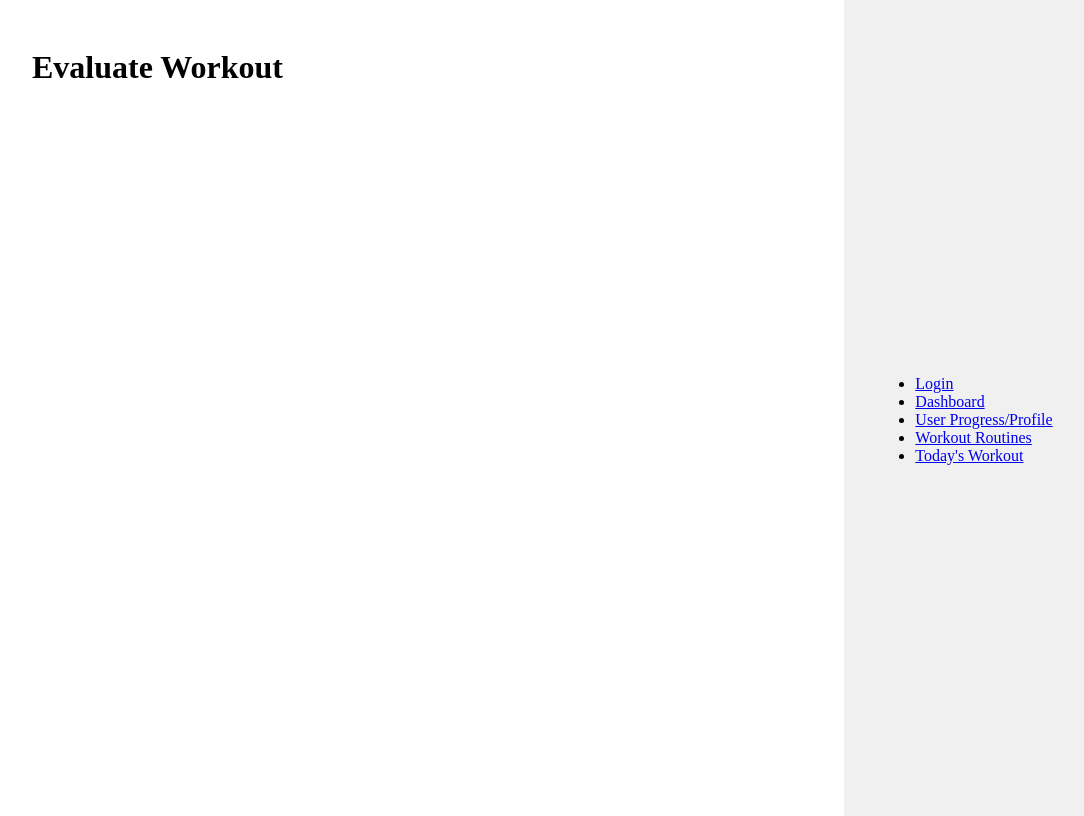
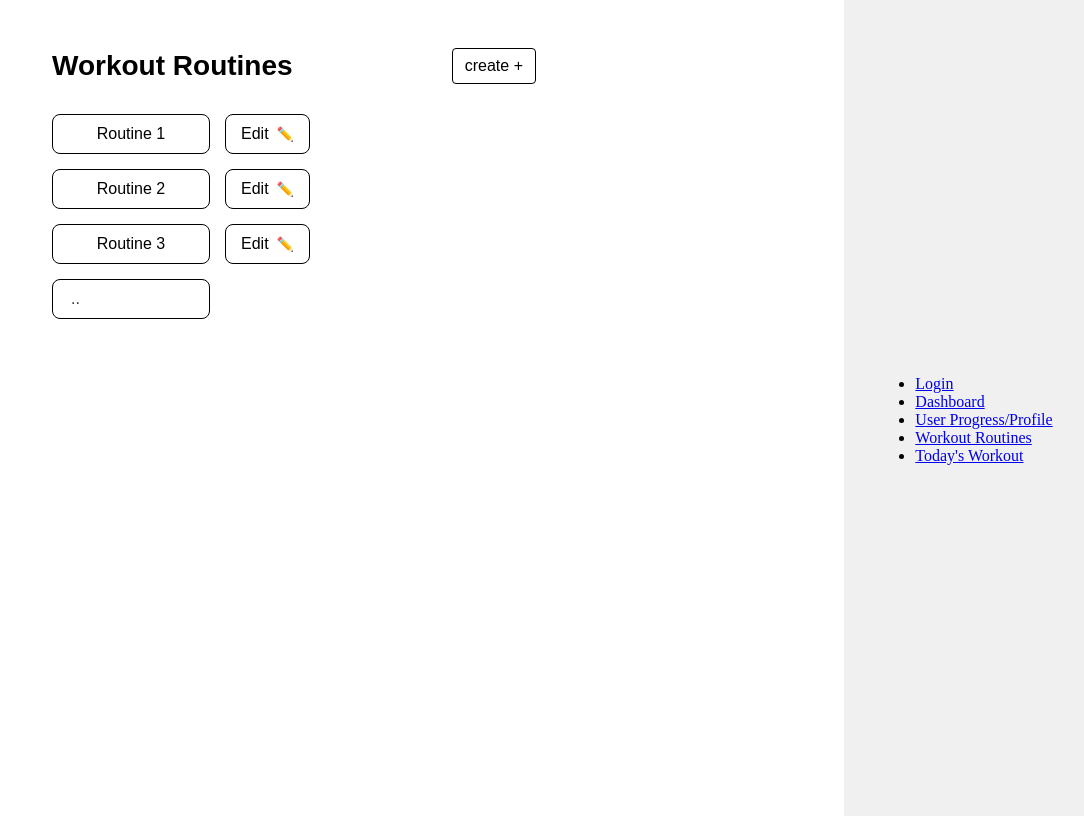
Before and after one commit to Ronin-117/GrindSensAI, a React (Vite) app in the folder Frontend/: page /evaluate-workout in a window 1280 px wide. Shown: the whole page, without its empty margins (196-1280 px from the left). Built offline with nearby package versions, Linux system fonts and the light colour scheme.

Commit message:
Workout Routines fuctional components template

```diff
--- a/Frontend/src/pages/EvaluateWorkout.tsx
+++ b/Frontend/src/pages/EvaluateWorkout.tsx
@@ -1,9 +1,140 @@
-function EvaluateWorkout() {
+import React from 'react';
+
+// Mock data for routines
+const mockRoutines = [
+  { id: '1', name: 'Routine 1' },
+  { id: '2', name: 'Routine 2' },
+  { id: '3', name: 'Routine 3' },
+  // Add more routines here if needed
+];
+
+const EvaluateWorkout = () => {
+  const styles: { [key: string]: React.CSSProperties } = {
+    container: {
+      padding: '20px',
+      fontFamily: 'sans-serif', // Plain font
+      marginRight : '500px'
+    },
+    header: {
+      display: 'flex',
+      justifyContent: 'space-between',
+      alignItems: 'center',
+      marginBottom: '30px', // Space below header
+    },
+    title: {
+      fontSize: '28px',
+      fontWeight: 'bold',
+      margin: 0, // Remove default h1 margin
+    },
+    createButton: {
+      fontSize: '16px',
+      padding: '8px 12px',
+      border: '1px solid black',
+      background: 'transparent',
+      cursor: 'pointer',
+      borderRadius: '4px', // Slight rounding, common for buttons
+    },
+    routineListContainer: {
+      // This div just holds the list of routines
+    },
+    routineItemRow: { // Each row containing a routine name and an edit button
+      display: 'flex',
+      alignItems: 'center', // Vertically align items in the row
+      marginBottom: '15px', // Space between routine rows
+    },
+    routineNameBox: {
+      padding: '10px 18px', // Padding for the routine name
+      border: '1px solid black',
+      borderRadius: '8px', // Rounded corners as in sketch
+      fontSize: '16px',
+      marginRight: '15px', // Space between routine name box and edit button
+      // backgroundColor: 'transparent', // Default
+      minWidth: '120px', // Give it some base width
+      textAlign: 'center', // Center text in the box if desired
+    },
+    editButton: {
+      padding: '10px 15px', // Padding for the edit button
+      border: '1px solid black',
+      borderRadius: '8px', // Rounded corners as in sketch
+      background: 'transparent',
+      cursor: 'pointer',
+      display: 'flex', // To align text and icon inside the button
+      alignItems: 'center',
+      fontSize: '16px',
+    },
+    pencilIcon: {
+      marginLeft: '8px', // Space between "Edit" text and pencil icon
+      fontSize: '14px', // Slightly smaller or same size as button text
+    },
+    ellipsisBox: { // For the ".." item
+      padding: '10px 18px',
+      border: '1px solid black',
+      borderRadius: '8px',
+      fontSize: '16px',
+      color: '#333', // Slightly dimmer for ".."
+      textAlign: 'left', // Or 'center' if preferred
+      display: 'inline-block', // So it doesn't take full width unless content pushes it
+      minWidth: '120px', // Similar to routineNameBox
+    },
+  };
+
+  // --- Event Handlers (Placeholder) ---
+  const handleCreateRoutine = () => {
+    console.log('Create new routine clicked');
+    // Add logic to navigate to a creation form or open a modal
+  };
+
+  const handleEditRoutine = (routineId: string, routineName: string) => {
+    console.log(`Edit clicked for routine: ${routineName} (ID: ${routineId})`);
+    // Add logic to navigate to an edit form or open a modal
+  };
+
+  const handleRoutineNameClick = (routineName: string) => {
+    console.log(`Routine name clicked: ${routineName}`);
+    // Add logic to view routine details
+  };
+
+
   return (
-    <div>
-      <h1>Evaluate Workout</h1>
+    <div style={styles.container}>
+      <div style={styles.header}>
+        <h1 style={styles.title}>Workout Routines</h1>
+        <button style={styles.createButton} onClick={handleCreateRoutine}>
+          create +
+        </button>
+      </div>
+
+      <div style={styles.routineListContainer}>
+        {mockRoutines.map((routine) => (
+          <div key={routine.id} style={styles.routineItemRow}>
+            <div
+              style={styles.routineNameBox}
+              onClick={() => handleRoutineNameClick(routine.name)} // Optional: make name box clickable
+              // role="button" // For accessibility if it's clickable
+              // tabIndex={0} // For accessibility if it's clickable
+            >
+              {routine.name}
+            </div>
+            <button
+              style={styles.editButton}
+              onClick={() => handleEditRoutine(routine.id, routine.name)}
+            >
+              Edit
+              <span style={styles.pencilIcon}>✏️</span> {/* Unicode pencil icon */}
+            </button>
+          </div>
+        ))}
+
+        {/* The ".." item from the sketch */}
+        <div style={styles.routineItemRow}> {/* Placed in a row for consistent margin */}
+            <div style={styles.ellipsisBox}>
+            ..
+            </div>
+            {/* No edit button for the ".." item as per sketch */}
+        </div>
+      </div>
     </div>
   );
-}
+};
 
 export default EvaluateWorkout;
```
